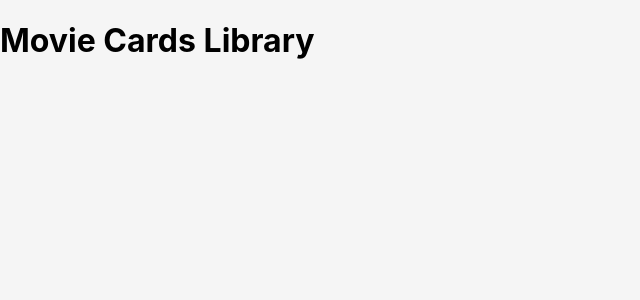
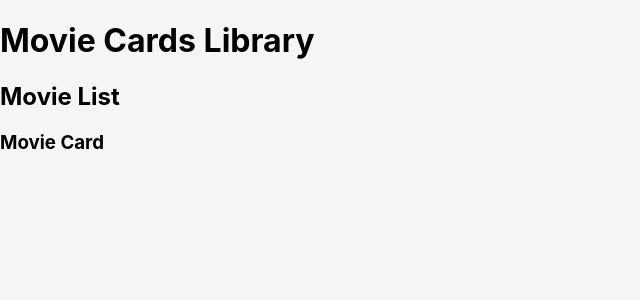
Before and after one commit to apaulinhacarlos/trybe-front-movie-cards-library, a React (Create React App) app: page / in a window 1280 px wide. Shown: the top 300 px of the page, without its empty margins (0-640 px from the left). Built offline with nearby package versions, Linux system fonts and the light colour scheme.

Commit message:
Renderiza MovieList dentro do componente App

```diff
--- a/src/App.js
+++ b/src/App.js
@@ -1,11 +1,13 @@
 import React from 'react';
 import './App.css';
 import Header from './components/Header';
+import MovieList from './components/MovieList';
 
 function App() {
   return (
     <div className="App">
       <Header />
+      <MovieList />
     </div>
   );
 }
--- a/src/components/MovieCard.jsx
+++ b/src/components/MovieCard.jsx
@@ -1,11 +1,12 @@
 import React from 'react';
-import Card from './Card';
+// import Card from './Card';
 
 class MovieCard extends React.Component {
   render() {
     return (
       <div>
-        <Card />
+        {/* <Card /> */}
+        <h3>Movie Card</h3>
       </div>
     );
   }
--- a/src/components/MovieList.jsx
+++ b/src/components/MovieList.jsx
@@ -4,7 +4,10 @@ import MovieCard from './MovieCard';
 class MovieList extends React.Component {
   render() {
     return (
-      <MovieCard />
+      <main>
+        <h2>Movie List</h2>
+        <MovieCard />
+      </main>
     );
   }
 }
```
